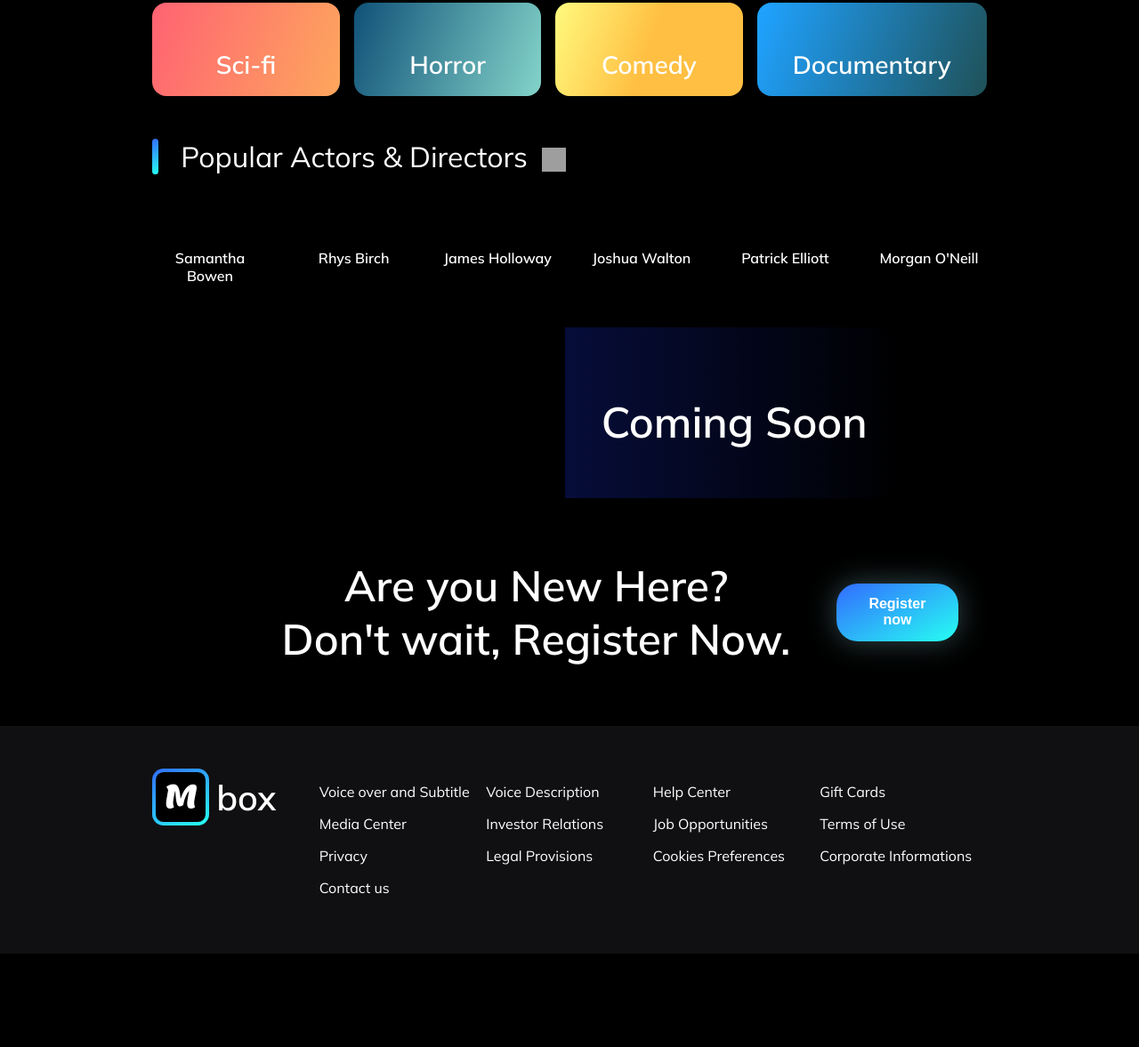
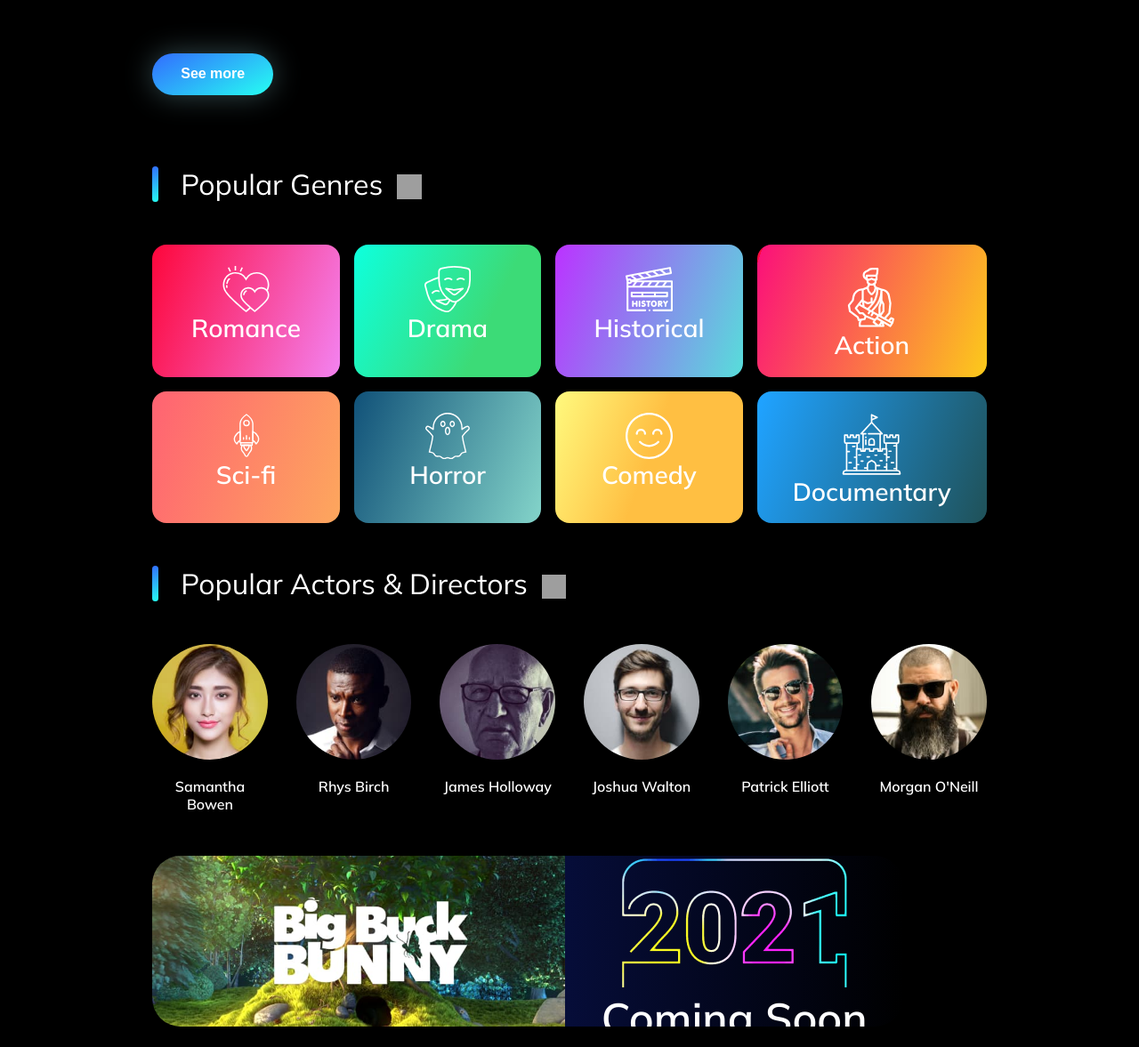
Before and after one commit to IrmaLerrr/MBoxOnlineTV, a plain HTML site: page index.html in a window 1280 px wide. Shown: the part 1549-2726 px from the top of the page at 89% size. Before the commit the page ends 2621 px from the top, so only its background shows below. Drawn offline with Linux system fonts and the light colour scheme; the site is published under a folder, as on GitHub Pages, so addresses that start at the root find nothing; grey boxes are pictures that could not be loaded.

Commit message:
change path /img to img

```diff
--- a/index.html
+++ b/index.html
@@ -70,15 +70,15 @@
 }
 
 .header__icon_search {
-  background-image: url(https://img.icons8.com/ios/48/ffffff/search--v1.png);
+  background-image: url(https:img.icons8.com/ios/48/ffffff/search--v1.png);
 }
 
 .header__icon_notification {
-  background-image: url(https://img.icons8.com/parakeet-line/48/ffffff/appointment-reminders.png);
+  background-image: url(https:img.icons8.com/parakeet-line/48/ffffff/appointment-reminders.png);
 }
 
 .header__icon_profile {
-  background-image: url(https://img.icons8.com/parakeet-line/48/ffffff/test-account.png);
+  background-image: url(https:img.icons8.com/parakeet-line/48/ffffff/test-account.png);
 }
 
 .section-banner {
@@ -94,7 +94,7 @@
   width: 50vw;
   height: 100%;
   background-size: cover;
-  background-image: url(/img/banner-bg.jpg);
+  background-image: url(img/banner-bg.jpg);
   box-shadow: 100px 0px 48px -65px #000 inset;
 }
 
@@ -134,7 +134,7 @@
 }
 
 .icon__play {
-  background-image: url(https://img.icons8.com/fluency-systems-filled/50/ffffff/play.png);
+  background-image: url(https:img.icons8.com/fluency-systems-filled/50/ffffff/play.png);
   background-size: 100% 100%;
   display: inline-block;
   width: 1rem;
@@ -187,7 +187,7 @@
   margin-left: 0;
 }
 .advertisement__inner:nth-child(1) {
-  background-image: url(/img/ad-img.jpg);
+  background-image: url(img/ad-img.jpg);
   background-size: cover;
   background-position: center;
 }
@@ -199,7 +199,7 @@
   text-align: center;
 }
 .advertisement__card:nth-child(2) {
-  background-image: url(/img/offer-bg.jpg);
+  background-image: url(img/offer-bg.jpg);
   background-size: cover;
   background-position: center;
   display: grid;
@@ -295,7 +295,7 @@ footer {
   position: absolute;
   left: 100%;
   bottom: 8%;
-  background-image: url(https://img.icons8.com/ios-filled/50/ffffff/forward--v1.png);
+  background-image: url(https:img.icons8.com/ios-filled/50/ffffff/forward--v1.png);
   width: 1.7rem;
   height: 1.7rem;
   background-size: contain;
@@ -404,7 +404,7 @@ a {
             <div class="title__icon"></div>
           </h2>
         </div>
-        <div class="trendshows__slider slider"><img class="trendshows__card slider__card" src="/img/shows/1.jpg" alt=""><img class="trendshows__card slider__card" src="/img/shows/2.jpg" alt=""><img class="trendshows__card slider__card" src="/img/shows/3.jpg" alt=""><img class="trendshows__card slider__card" src="/img/shows/4.jpg" alt=""><img class="trendshows__card slider__card" src="/img/shows/5.jpg" alt=""><img class="trendshows__card slider__card" src="/img/shows/6.jpg" alt=""></div>
+        <div class="trendshows__slider slider"><img class="trendshows__card slider__card" src="img/shows/1.jpg" alt=""><img class="trendshows__card slider__card" src="img/shows/2.jpg" alt=""><img class="trendshows__card slider__card" src="img/shows/3.jpg" alt=""><img class="trendshows__card slider__card" src="img/shows/4.jpg" alt=""><img class="trendshows__card slider__card" src="img/shows/5.jpg" alt=""><img class="trendshows__card slider__card" src="img/shows/6.jpg" alt=""></div>
       </div>
     </section>
     <section class="section-trendmovies">
@@ -415,7 +415,7 @@ a {
             <div class="title__icon"></div>
           </h2>
         </div>
-        <div class="trendmovies__slider slider"><img class="trendmovies__card slider__card" src="/img/movies/1.jpg" alt=""><img class="trendmovies__card slider__card" src="/img/movies/2.jpg" alt=""><img class="trendmovies__card slider__card" src="/img/movies/3.jpg" alt=""><img class="trendmovies__card slider__card" src="/img/movies/4.jpg" alt=""><img class="trendmovies__card slider__card" src="/img/movies/5.jpg" alt=""><img class="trendmovies__card slider__card" src="/img/movies/6.jpg" alt=""></div>
+        <div class="trendmovies__slider slider"><img class="trendmovies__card slider__card" src="img/movies/1.jpg" alt=""><img class="trendmovies__card slider__card" src="img/movies/2.jpg" alt=""><img class="trendmovies__card slider__card" src="img/movies/3.jpg" alt=""><img class="trendmovies__card slider__card" src="img/movies/4.jpg" alt=""><img class="trendmovies__card slider__card" src="img/movies/5.jpg" alt=""><img class="trendmovies__card slider__card" src="img/movies/6.jpg" alt=""></div>
         <button class="trendmovies__btn btn btn_blue">See more</button>
       </div>
     </section>
@@ -428,28 +428,28 @@ a {
           </h2>
         </div>
         <div class="populargenres__subsections subsection">
-              <div class="subsection__card" style="background:linear-gradient(109.31deg,#fd093f 2.4%,#f383f1 100%)"><img class="subsection__card__img" src="/img/genres-icons/hearts.svg" alt="">
+              <div class="subsection__card" style="background:linear-gradient(109.31deg,#fd093f 2.4%,#f383f1 100%)"><img class="subsection__card__img" src="img/genres-icons/hearts.svg" alt="">
                 <div class="subsection__card__name">Romance</div>
               </div>
-              <div class="subsection__card" style="background:linear-gradient(114.5deg,#0fffda 2.22%,#3cdb77 68.84%)"><img class="subsection__card__img" src="/img/genres-icons/cinema.svg" alt="">
+              <div class="subsection__card" style="background:linear-gradient(114.5deg,#0fffda 2.22%,#3cdb77 68.84%)"><img class="subsection__card__img" src="img/genres-icons/cinema.svg" alt="">
                 <div class="subsection__card__name">Drama</div>
               </div>
-              <div class="subsection__card" style="background:linear-gradient(109.31deg, #b936ff 2.4%, #57deda 100%)"><img class="subsection__card__img" src="/img/genres-icons/documentary.svg" alt="">
+              <div class="subsection__card" style="background:linear-gradient(109.31deg, #b936ff 2.4%, #57deda 100%)"><img class="subsection__card__img" src="img/genres-icons/documentary.svg" alt="">
                 <div class="subsection__card__name">Historical</div>
               </div>
-              <div class="subsection__card" style="background:linear-gradient(109.31deg,#fd093f 2.4%,#fb1378 2.41%,#fccb1a 100%)"><img class="subsection__card__img" src="/img/genres-icons/killer.svg" alt="">
+              <div class="subsection__card" style="background:linear-gradient(109.31deg,#fd093f 2.4%,#fb1378 2.41%,#fccb1a 100%)"><img class="subsection__card__img" src="img/genres-icons/killer.svg" alt="">
                 <div class="subsection__card__name">Action</div>
               </div>
-              <div class="subsection__card" style="background:linear-gradient(109.31deg,#ff6472 2.4%,#fda75d 100%)"><img class="subsection__card__img" src="/img/genres-icons/rocket.svg" alt="">
+              <div class="subsection__card" style="background:linear-gradient(109.31deg,#ff6472 2.4%,#fda75d 100%)"><img class="subsection__card__img" src="img/genres-icons/rocket.svg" alt="">
                 <div class="subsection__card__name">Sci-fi</div>
               </div>
-              <div class="subsection__card" style="background:linear-gradient(110.16deg, #13547a 2.37%, #80d0c7 96.77%)"><img class="subsection__card__img" src="/img/genres-icons/ghost.svg" alt="">
+              <div class="subsection__card" style="background:linear-gradient(110.16deg, #13547a 2.37%, #80d0c7 96.77%)"><img class="subsection__card__img" src="img/genres-icons/ghost.svg" alt="">
                 <div class="subsection__card__name">Horror</div>
               </div>
-              <div class="subsection__card" style="background:linear-gradient(109.93deg,#fff77b 2.37%,#ffbf42 50%)"><img class="subsection__card__img" src="/img/genres-icons/smile.svg" alt="">
+              <div class="subsection__card" style="background:linear-gradient(109.93deg,#fff77b 2.37%,#ffbf42 50%)"><img class="subsection__card__img" src="img/genres-icons/smile.svg" alt="">
                 <div class="subsection__card__name">Comedy</div>
               </div>
-              <div class="subsection__card" style="background:linear-gradient(109.31deg,#1fa2ff 2.4%,#1fa2ff 2.41%,#1f535c 97.46%)"><img class="subsection__card__img" src="/img/genres-icons/castle.svg" alt="">
+              <div class="subsection__card" style="background:linear-gradient(109.31deg,#1fa2ff 2.4%,#1fa2ff 2.41%,#1f535c 97.46%)"><img class="subsection__card__img" src="img/genres-icons/castle.svg" alt="">
                 <div class="subsection__card__name">Documentary</div>
               </div>
         </div>
@@ -464,22 +464,22 @@ a {
           </h2>
         </div>
         <div class="popularactors__slider slider">
-          <div class="popularactors__card slider__card"><img class="popularactors__img" src="/img/people/1.jpg" alt="">
+          <div class="popularactors__card slider__card"><img class="popularactors__img" src="img/people/1.jpg" alt="">
             <p class="popularactors__name">Samantha Bowen</p>
           </div>
-          <div class="popularactors__card slider__card"><img class="popularactors__img" src="/img/people/2.jpg" alt="">
+          <div class="popularactors__card slider__card"><img class="popularactors__img" src="img/people/2.jpg" alt="">
             <p class="popularactors__name">Rhys Birch</p>
           </div>
-          <div class="popularactors__card slider__card"><img class="popularactors__img" src="/img/people/3.jpg" alt="">
+          <div class="popularactors__card slider__card"><img class="popularactors__img" src="img/people/3.jpg" alt="">
             <p class="popularactors__name">James Holloway</p>
           </div>
-          <div class="popularactors__card slider__card"><img class="popularactors__img" src="/img/people/4.jpg" alt="">
+          <div class="popularactors__card slider__card"><img class="popularactors__img" src="img/people/4.jpg" alt="">
             <p class="popularactors__name">Joshua Walton</p>
           </div>
-          <div class="popularactors__card slider__card"><img class="popularactors__img" src="/img/people/5.jpg" alt="">
+          <div class="popularactors__card slider__card"><img class="popularactors__img" src="img/people/5.jpg" alt="">
             <p class="popularactors__name">Patrick Elliott</p>
           </div>
-          <div class="popularactors__card slider__card"><img class="popularactors__img" src="/img/people/6.jpg" alt="">
+          <div class="popularactors__card slider__card"><img class="popularactors__img" src="img/people/6.jpg" alt="">
             <p class="popularactors__name">Morgan O'Neill</p>
           </div>
         </div>
@@ -490,7 +490,7 @@ a {
         <div class="advertisement__card">
           <div class="advertisement__inner"></div>
           <div class="advertisement__inner">
-            <div><img class="advertisement__logo" src="/img/ad-icon.png" alt="">
+            <div><img class="advertisement__logo" src="img/ad-icon.png" alt="">
               <p class="advertisement__title">Coming Soon</p>
             </div>
           </div>
```
